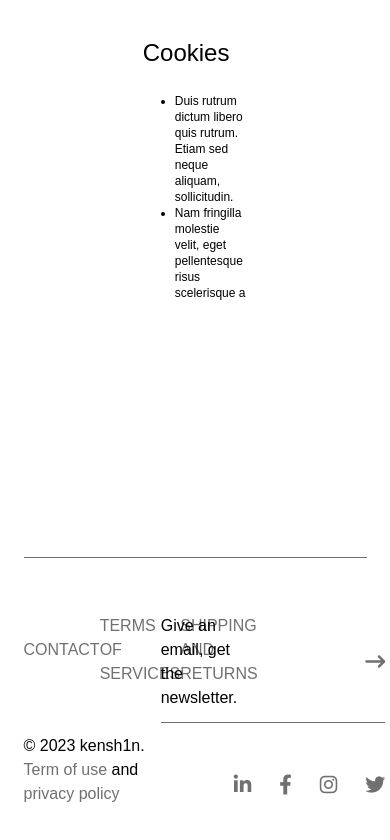
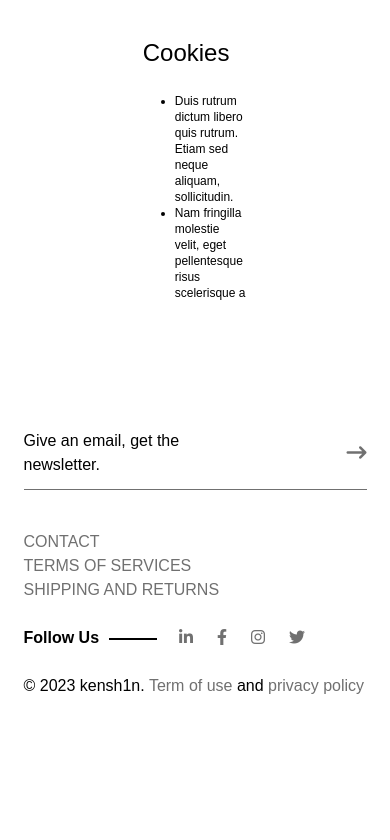
Before and after one commit to KE9SH1N/Shoppe, a website: page public/Privacy.html in a window 390 px wide. Shown: the part 1429-2269 px from the top of the page. After the commit the page ends 2143 px from the top, so only its background shows below. Drawn offline with Linux system fonts and the light colour scheme.

Commit message:
added footer responsive design at privacy page

```diff
--- a/public/Privacy.html
+++ b/public/Privacy.html
@@ -227,22 +227,40 @@
     </main>
 
     <footer>
-        <div class="container ct-container mt-64 mb-24">
-            <div class="ct-flex-between border-t border-solid border-dark-gray">
-                <div class="w-[40%] mt-14">
+        <div class="container ct-container mt-20 md:mt-24 md:mb-24 mb-4">
+            <div class="flex flex-col-reverse md:flex-row md:ct-flex-between md:border-t md:border-solid md:border-dark-gray">
+                <div class="mt-10 md:mt-14">
                     <nav>
-                        <ul class="ct-flex-between text-dark-gray">
+                        <ul class="flex flex-col lg:flex-row lg:ct-flex-between gap-x-5 text-dark-gray">
                             <li><a class=" uppercase hover:text-black smooth-hover-animation" href="contact.html">CONTACT</a></li>
                             <li><a class=" uppercase hover:text-black smooth-hover-animation" href="#">TERMS OF SERVICES</a></li>
                             <li><a class=" uppercase hover:text-black smooth-hover-animation" href="#">SHIPPING AND RETURNS</a></li>
                         </ul>
                     </nav>
-                    <div class="mt-12">
+                    <div class="mt-6 flex gap-x-20 md:hidden relative">
+                        <span class="font-bold after:absolute after:left-[25%] sm:after:left-[16%] after:top-[50%] after:w-[3rem] after:h-[2px] after:content-[''] after:bg-black">Follow Us
+                        </span>
+                        <ul class="ct-flex-start gap-x-6 ">
+                            <li><a href="#">
+                                <i class="fa-brands fa-linkedin-in text-dark-gray hover:text-black smooth-hover-animation"></i>
+                            </a></li>
+                            <li><a href="#">
+                                <i class="fa-brands fa-facebook-f text-dark-gray hover:text-black smooth-hover-animation"></i>
+                            </a></li>
+                            <li><a href="#">
+                                <i class="fa-brands fa-instagram text-dark-gray hover:text-black smooth-hover-animation"></i>
+                            </a></li>
+                            <li><a href="#">
+                                <i class="fa-brands fa-twitter text-dark-gray hover:text-black smooth-hover-animation"></i>
+                            </a></li>
+                        </ul>
+                    </div>
+                    <div class="mt-6 md:mt-12">
                         <p class="text-dark-gray"><span class="text-black">&#169 2023 kensh1n.</span> Term of use <span class="text-black">and</span> privacy policy</p>
                     </div>
                 </div>
                 <div class="mt-9">
-                    <div class="ct-flex-end border-b border-solid border-dark-gray">
+                    <div class="ct-flex-between md:ct-flex-end border-b border-solid border-dark-gray">
                         <p class="py-3 mr-32">Give an email, get the newsletter.</p>
                         <!-- <img class="block" src="../assets/images/icons/right-arrow.png" alt="Right Arrow Image"> -->
                         <a href="#">
@@ -250,7 +268,7 @@
                         </a>
 
                     </div>
-                    <div class=" mt-12">
+                    <div class=" mt-12 md:block hidden">
                         <ul class="ct-flex-end gap-x-7">
                             <li><a href="#" class="">
                                 <i class="fa-brands fa-linkedin-in text-xl text-dark-gray hover:text-black smooth-hover-animation"></i>
```
